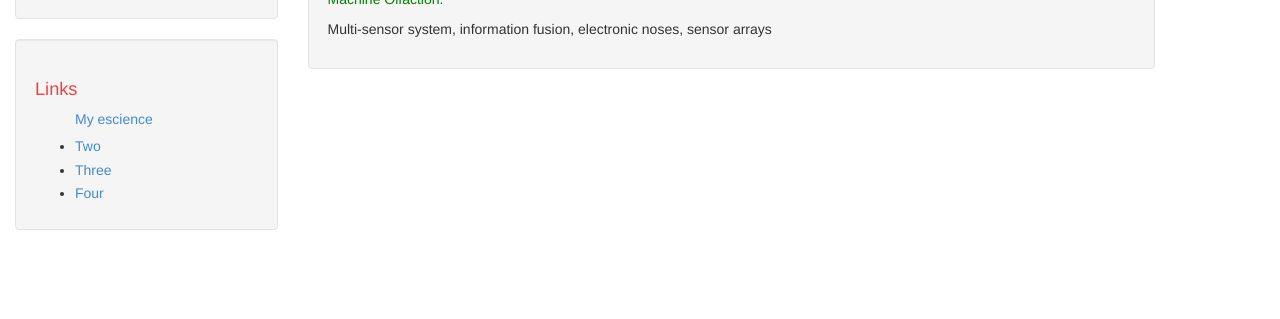
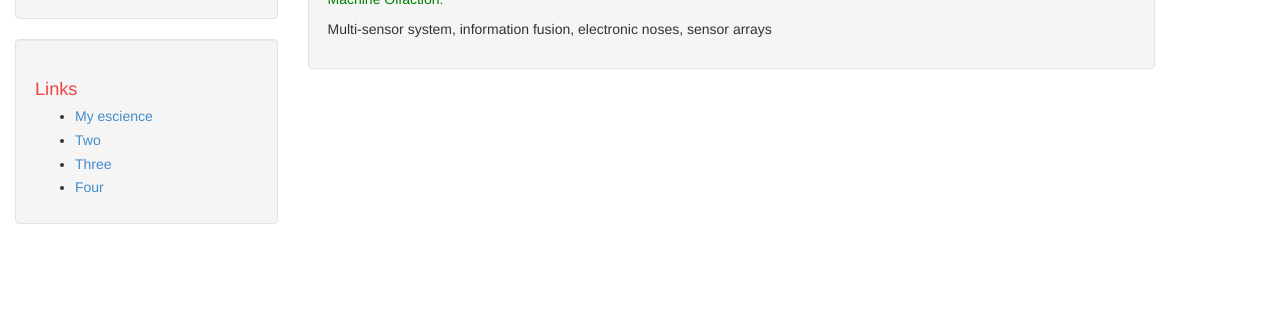
Before and after one commit to DrLeiZhang/website, a Jekyll site: the page built from index.html, in a window 1280 px wide. Shown: the part 321-640 px from the top of the page. Built offline with Jekyll 4.4.1, drawn with Linux system fonts in a browser that asks for light colours; Markdown is read by kramdown in place of the engine named in the settings; the list of posts is cut into pages by our own code.

Commit message:
Update
Signed-off-by: leizhang@cqu.edu.cn <leizhang@cqu.edu.cn>

```diff
--- a/_includes/links-list.html
+++ b/_includes/links-list.html
@@ -1,6 +1,6 @@
 <h1>Links</h1>
 <ul>
-  <a href="http://www.escience.cn/people/lei/index.html">My escience</a>
+  <li><a href="http://www.escience.cn/people/lei/index.html">My escience</a></li>
   <li><a href="#">Two</a></li>
   <li><a href="#">Three</a></li>
   <li><a href="#">Four</a></li>
```
